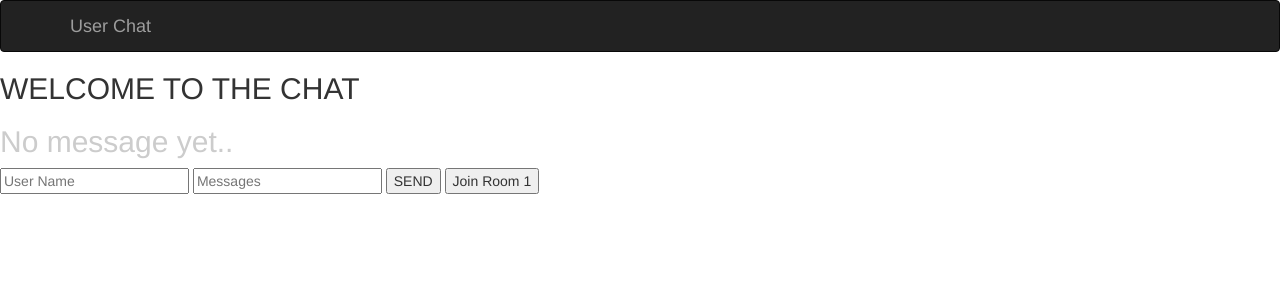
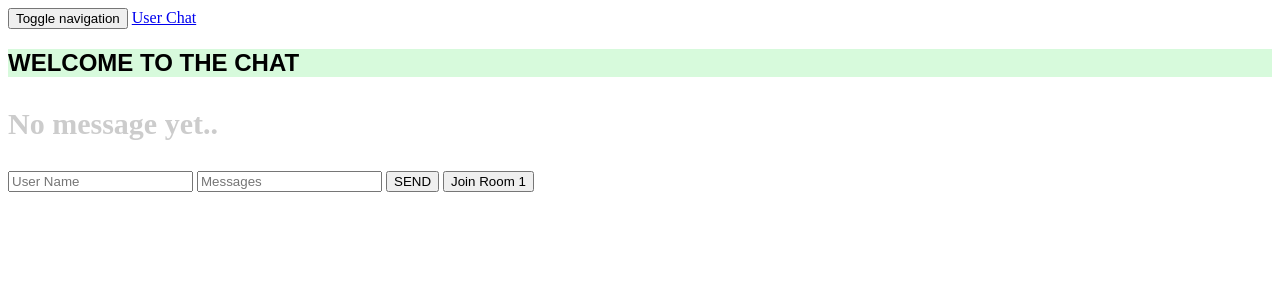
Before and after one commit to DonatDonat123/Itsnotatric, a Flask app: page /userchat in a window 1280 px wide. Shown: the top 300 px of the page. Run offline with Flask 2, Linux system fonts and the light colour scheme; some libraries are stand-ins or nearby versions.

Commit message:
try external stylesheet

```diff
--- /dev/null
+++ b/templates/styles.css
@@ -0,0 +1,4 @@
+h2{
+  background: rgb(215, 250, 220);
+  font-family: sans-serif;
+}
--- a/templates/userchat.html
+++ b/templates/userchat.html
@@ -2,10 +2,12 @@
 <meta http-equiv="X-UA-Compatible" content="IE=edge">
 <meta name="viewport" content="width=device-width, initial-scale=1">
 
-<link rel="stylesheet" href="https://maxcdn.bootstrapcdn.com/bootstrap/3.3.5/css/bootstrap.min.css" integrity="sha512-dTfge/zgoMYpP7QbHy4gWMEGsbsdZeCXz7irItjcC3sPUFtf0kuFbDz/ixG7ArTxmDjLXDmezHubeNikyKGVyQ==" crossorigin="anonymous">
+
 
 <html>
 <head>
+  <link href="./styles.css" rel="stylesheet" type="text/css"/>
+  <link href="styles.css" rel="stylesheet" type="text/css"/>
   <title> UserChat </title>
 </head>
 
```
